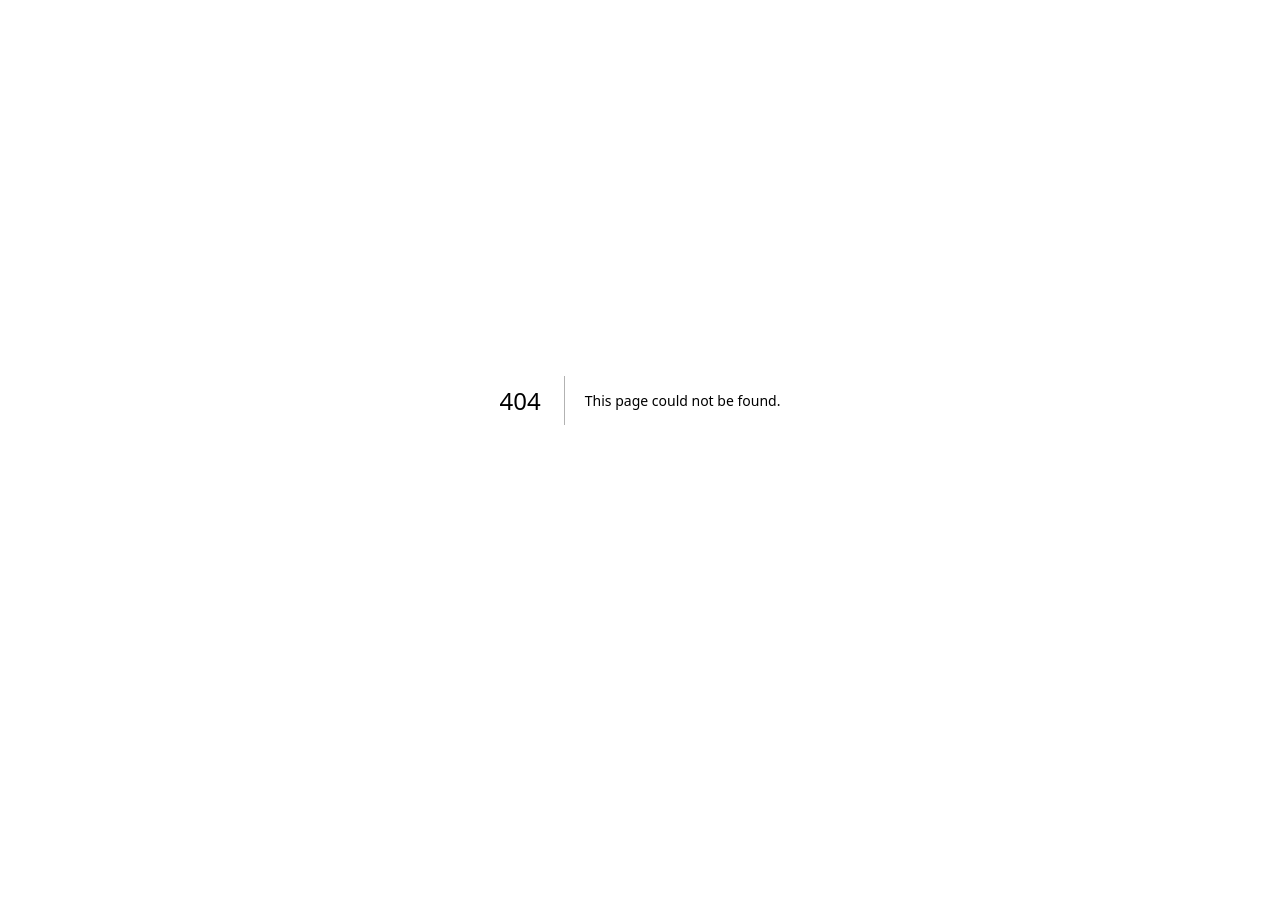
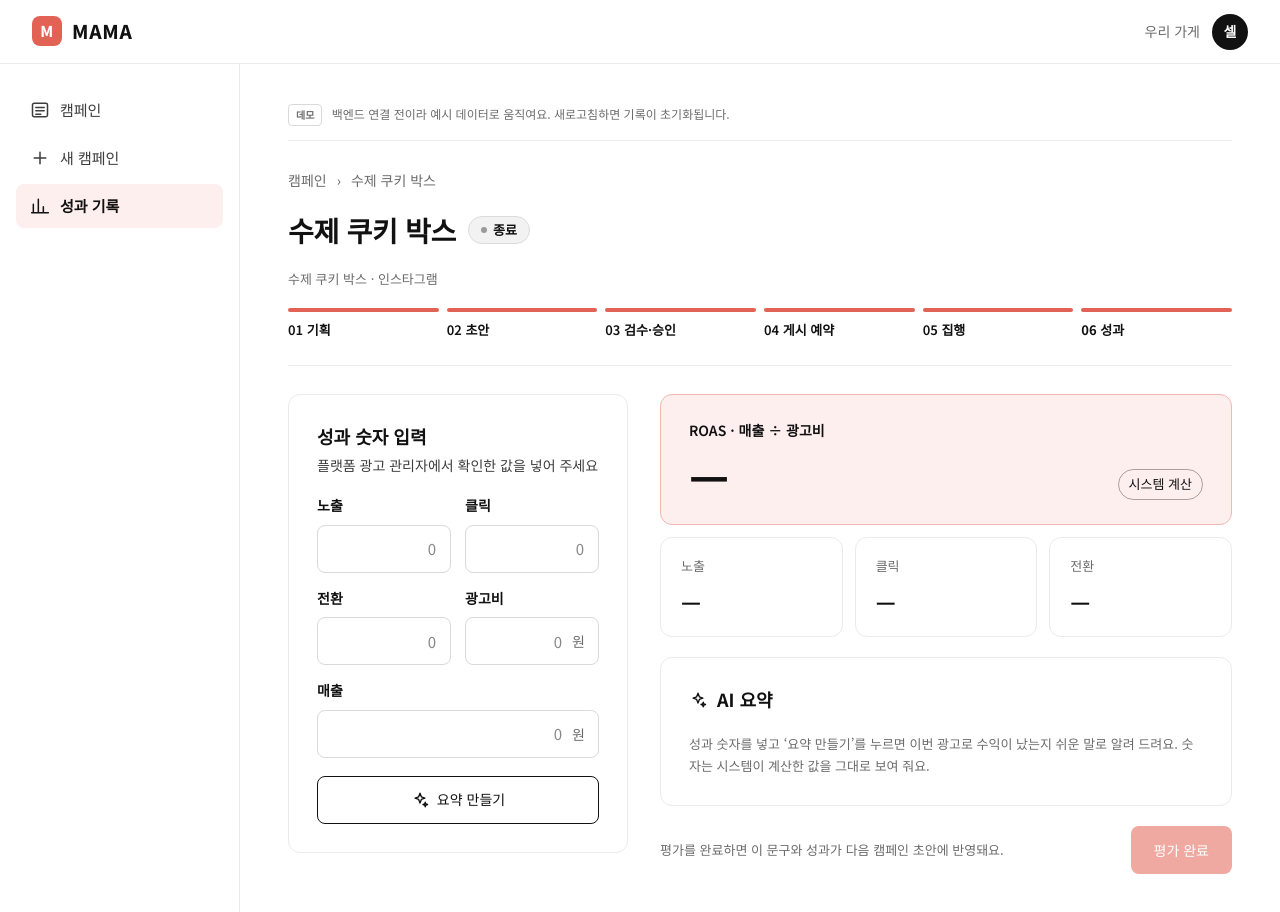
Before and after one commit to TakeTheM/MAMA, a Next.js app in the folder frontend/: page /campaigns/f/performance in a window 1280 px wide. Before the commit this address had no page. Shown: the top 912 px of the page. Before the commit the page ends 800 px from the top, so only its background shows below. Built offline with nearby package versions, Linux system fonts and the light colour scheme.

Commit message:
feat :: 07 성과 요약·다음 제안 화면 구현 (US-05)

```diff
--- /dev/null
+++ b/frontend/app/campaigns/[campaignId]/performance/page.tsx
@@ -0,0 +1,7 @@
+import { CampaignRoute } from "@/components/campaign-route";
+import { PerformanceScreen } from "@/features/campaigns/performance/performance-screen";
+
+export const metadata = { title: "성과 요약 | MAMA" };
+export default function PerformancePage({ params }: PageProps<"/campaigns/[campaignId]/performance">) {
+  return <CampaignRoute params={params} render={(campaignId) => <PerformanceScreen campaignId={campaignId} />} />;
+}
--- /dev/null
+++ b/frontend/features/campaigns/performance/performance-screen.tsx
@@ -0,0 +1,88 @@
+"use client";
+
+import Link from "next/link";
+import { useState } from "react";
+import { AppShell } from "@/components/ui/app-shell";
+import { Icon } from "@/components/ui/icon";
+import ui from "@/components/ui/ui.module.css";
+import { campaignPath, money } from "@/lib/campaign-status";
+import { useCampaign } from "../api-context";
+import type { Campaign, PerformanceField, PerformanceInput } from "../model";
+import { Feedback, Heading, LoadGate, WrongStage } from "../shared";
+import styles from "./performance.module.css";
+
+const FIELDS: { key: PerformanceField; label: string; unit?: string }[] = [
+  { key: "impressions", label: "노출" }, { key: "clicks", label: "클릭" }, { key: "conversions", label: "전환" },
+  { key: "cost", label: "광고비", unit: "원" }, { key: "revenue", label: "매출", unit: "원" },
+];
+
+/** 07 성과 요약·다음 제안 (US-05) */
+export function PerformanceScreen({ campaignId }: { campaignId: string }) {
+  const session = useCampaign(campaignId);
+  return <AppShell active="performance">
+    <LoadGate campaign={session.campaign} loadError={session.loadError} reload={session.reload}>{(campaign) => <>
+      <Heading campaign={campaign} pending={session.pending} onCancel={() => session.run((api) => api.cancel(campaign.id))} />
+      {campaign.status === "종료" || campaign.status === "성과 평가 완료"
+        ? <PerformanceBody key={campaign.id} campaign={campaign} session={session} />
+        : <WrongStage campaign={campaign}>광고를 종료 기록한 뒤에 성과를 넣을 수 있어요. <Link className={ui.textLink} href={campaignPath(campaign.id, campaign.status)}>지금 단계 화면으로 가기</Link></WrongStage>}
+    </>}</LoadGate>
+  </AppShell>;
+}
+
+type Session = ReturnType<typeof useCampaign>;
+const fromSaved = (campaign: Campaign): PerformanceInput => {
+  const p = campaign.performance;
+  return { impressions: p ? String(p.impressions) : "", clicks: p ? String(p.clicks) : "", conversions: p ? String(p.conversions) : "", cost: p ? String(p.cost) : "", revenue: p ? String(p.revenue) : "" };
+};
+
+function PerformanceBody({ campaign, session }: { campaign: Campaign; session: Session }) {
+  const [values, setValues] = useState<PerformanceInput>(() => fromSaved(campaign));
+  const editable = campaign.allowedActions.includes("submit-performance");
+  const p = campaign.performance;
+  const fieldError = (key: PerformanceField) => session.error?.fields[key];
+
+  return <div className={`${ui.columns} ${ui.columnsLeft}`}>
+    <form noValidate aria-label="성과 입력" className={`${ui.card} ${styles.form}`} onSubmit={(event) => { event.preventDefault(); void session.run((api) => api.submitPerformance(campaign.id, values), "숫자를 저장하고 요약을 만들었어요."); }}>
+      <div><h2>성과 숫자 입력</h2><p className={ui.help}>플랫폼 광고 관리자에서 확인한 값을 넣어 주세요</p></div>
+      <fieldset disabled={!editable || session.pending} className={styles.grid}>
+        {FIELDS.map((field) => <div key={field.key} data-wide={field.key === "revenue"}>
+          <label htmlFor={field.key}>{field.label}</label>
+          <div className={styles.unit}>
+            <input id={field.key} type="text" inputMode="numeric" value={values[field.key]} placeholder="0" onChange={(event) => setValues({ ...values, [field.key]: event.target.value })} aria-invalid={fieldError(field.key) ? true : undefined} aria-describedby={fieldError(field.key) ? `${field.key}-error` : undefined} />
+            {field.unit && <span aria-hidden="true">{field.unit}</span>}
+          </div>
+          {fieldError(field.key) && <p id={`${field.key}-error`} className={ui.fieldError}><Icon name="alert" size={16} />{fieldError(field.key)}</p>}
+        </div>)}
+      </fieldset>
+      {editable && <button className={`${ui.secondary} ${ui.block}`} type="submit" disabled={session.pending}><Icon name="sparkle" size={18} />{session.pending ? "요약을 만들고 있어요…" : p ? "다시 요약 만들기" : "요약 만들기"}</button>}
+      <Feedback pending={false} error={session.error} notice={session.notice} />
+    </form>
+
+    <section aria-label="결과" className={ui.stack}>
+      <div className={styles.metrics}>
+        <div className={styles.roas}>
+          <div><span>ROAS · 매출 ÷ 광고비</span><strong>{!p ? "—" : p.roas === null ? "계산할 수 없음" : `${p.roas.toLocaleString("ko-KR")}%`}</strong></div>
+          <span className={styles.system}>시스템 계산</span>
+        </div>
+        {(["impressions", "clicks", "conversions"] as const).map((key) => <div key={key} className={styles.metric}><span>{FIELDS.find((field) => field.key === key)?.label}</span><strong>{p ? p[key].toLocaleString("ko-KR") : "—"}</strong></div>)}
+      </div>
+      {p && <p className={ui.help}>광고비 {money(p.cost)} · 매출 {money(p.revenue)}{p.roas === null && " · 광고비가 0원이라 ROAS를 계산할 수 없어요."}</p>}
+
+      <article className={ui.card} aria-labelledby="summary-title">
+        <div className={ui.cardTitle}><h2 id="summary-title" className={ui.sectionTitle}><Icon name="sparkle" size={18} />AI 요약</h2>{p?.summary && campaign.status === "종료" && <span className={ui.help}>확인한 뒤 ‘평가 완료’를 눌러 주세요</span>}</div>
+        {p?.summaryError && <p role="alert" className={ui.error}>{p.summaryError}</p>}
+        {p?.summary ? <>
+          <div className={styles.block}><span>결과 요약</span><p className={styles.summary}>{p.summary}</p></div>
+          <div className={`${styles.block} ${styles.divided}`}><span>다음 광고 제안</span>
+            <ol className={styles.suggestions}>{p.suggestions?.map((item, index) => <li key={item}><b>{index + 1}</b>{item}</li>)}</ol>
+          </div>
+        </> : !p?.summaryError && <p className={ui.help}>성과 숫자를 넣고 ‘요약 만들기’를 누르면 이번 광고로 수익이 났는지 쉬운 말로 알려 드려요. 숫자는 시스템이 계산한 값을 그대로 보여 줘요.</p>}
+      </article>
+
+      {campaign.status === "종료" ? <div className={ui.actionsSplit}>
+        <span className={ui.help}>평가를 완료하면 이 문구와 성과가 다음 캠페인 초안에 반영돼요.</span>
+        <button type="button" className={ui.primary} disabled={session.pending || !campaign.allowedActions.includes("complete-evaluation") || !p?.summary} onClick={() => void session.run((api) => api.completeEvaluation(campaign.id), "평가를 완료했어요. 다음 초안에 반영돼요.")}>평가 완료</button>
+      </div> : <div className={ui.approval}><Icon name="check" /><span>평가를 마친 캠페인이에요. 다음 캠페인 초안을 만들 때 참고해요. <Link className={ui.textLink} href="/campaigns/new">새 캠페인 만들기</Link></span></div>}
+    </section>
+  </div>;
+}
--- /dev/null
+++ b/frontend/features/campaigns/performance/performance.module.css
@@ -0,0 +1,25 @@
+.form { gap: 18px; }
+.form h2 { margin-bottom: 4px; }
+.grid { display: grid; grid-template-columns: repeat(2, minmax(0, 1fr)); gap: 14px; border: 0; padding: 0; margin: 0; min-width: 0; }
+.grid > [data-wide="true"] { grid-column: span 2; }
+.unit { position: relative; }
+.unit input { text-align: right; }
+.unit:has(span) input { padding-right: 36px !important; }
+.unit > span { position: absolute; right: 14px; top: 50%; transform: translateY(-50%); color: #6b6b6b; pointer-events: none; }
+.metrics { display: grid; grid-template-columns: repeat(3, minmax(0, 1fr)); gap: 12px; }
+.roas { grid-column: span 3; border-radius: 12px; background: #fcefee; border: 1px solid #f2b7b1; padding: 24px 28px; display: flex; flex-wrap: wrap; align-items: flex-end; justify-content: space-between; gap: 12px; }
+.roas > div { display: flex; flex-direction: column; gap: 6px; }
+.roas > div > span { font-size: 14px; font-weight: 600; }
+.roas strong { font-size: 44px; font-weight: 800; letter-spacing: -.02em; line-height: 1.2; }
+.system { font-size: 13px; padding: 4px 10px; border-radius: 999px; border: 1px solid rgba(17, 17, 17, .35); }
+.metric { border: 1px solid #ebebeb; border-radius: 12px; padding: 18px 20px; display: flex; flex-direction: column; gap: 6px; min-width: 0; }
+.metric span { font-size: 13px; color: #6b6b6b; }
+.metric strong { font-size: 22px; font-weight: 700; overflow-wrap: anywhere; }
+.block { display: flex; flex-direction: column; gap: 8px; }
+.block > span { font-size: 13px; font-weight: 700; color: #6b6b6b; letter-spacing: .04em; }
+.divided { padding-top: 18px; border-top: 1px solid #ebebeb; gap: 10px; }
+.summary { font-size: 16px; line-height: 1.75; }
+.suggestions { list-style: none; display: flex; flex-direction: column; gap: 10px; }
+.suggestions li { display: flex; gap: 12px; font-size: 15px; line-height: 1.6; }
+.suggestions b { width: 24px; height: 24px; flex: none; border-radius: 50%; background: #fcefee; font-size: 13px; display: flex; align-items: center; justify-content: center; }
+@media (max-width: 479px) { .metrics { grid-template-columns: 1fr; } .roas { grid-column: auto; } .roas strong { font-size: 34px; } }
--- a/frontend/features/publishing/publishing.module.css
+++ b/frontend/features/publishing/publishing.module.css
@@ -10,9 +10,9 @@
 .inputGrid > div { min-width: 0; }
 .help { font-size: 13px; color: #6b6b6b; line-height: 1.7; }
 .primary, .secondary { display: inline-flex; justify-content: center; align-items: center; gap: 8px; min-height: 48px; padding: 10px 22px; border: 1px solid transparent; border-radius: 8px; font-size: 15px; font-weight: 600; text-decoration: none; white-space: nowrap; width: fit-content; }
-.primary { background: #e26355; color: white; }
+.primary.primary { background: #e26355; color: white; }
 .primary:hover:not(:disabled) { background: #ce5a4d; }
-.secondary { background: white; color: #111; border-color: #111; }
+.secondary.secondary { background: white; color: #111; border-color: #111; }
 .secondary:hover:not(:disabled) { background: #f7f7f7; }
 .saveRow { display: flex; align-items: center; justify-content: space-between; flex-wrap: wrap; gap: 16px; }
 .saveRow .help { flex: 1 1 280px; max-width: 420px; }
```
Also changed, not shown: 1 other file (tests, documents, lock files or other folders).
